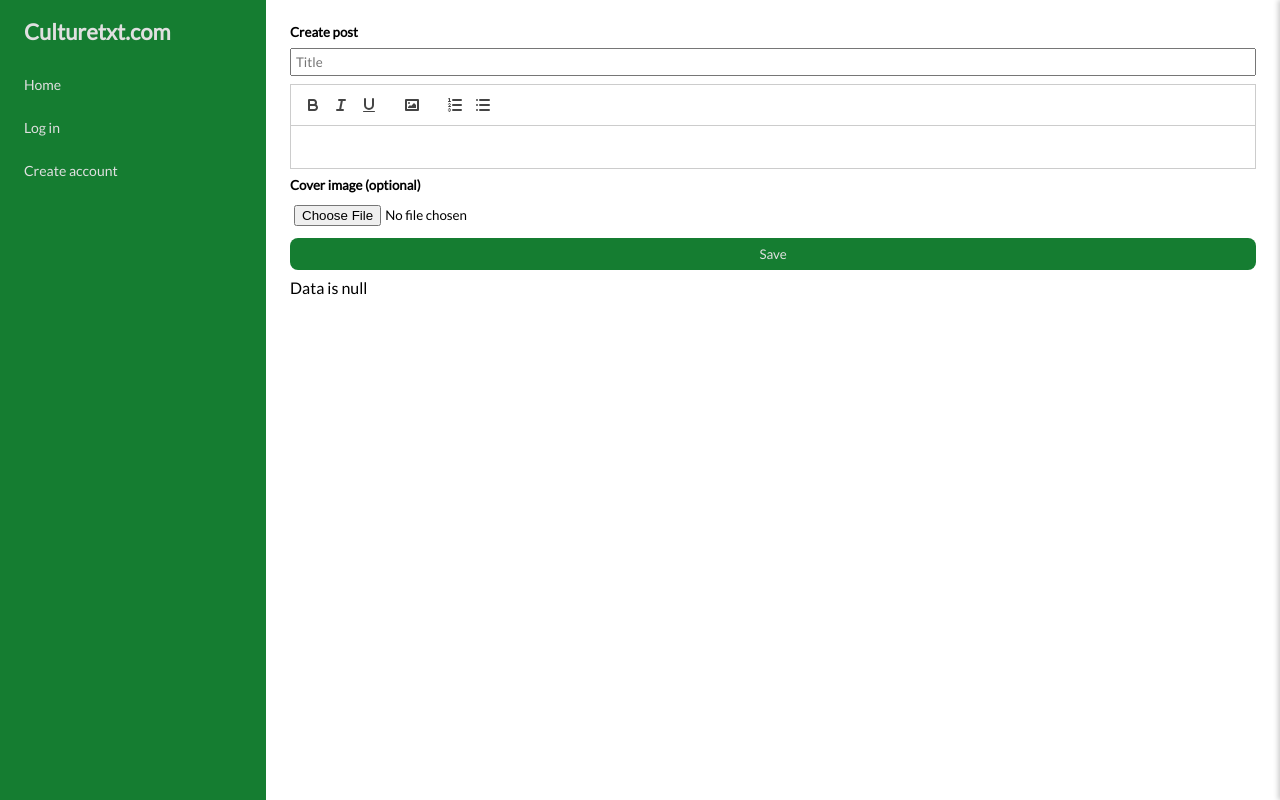
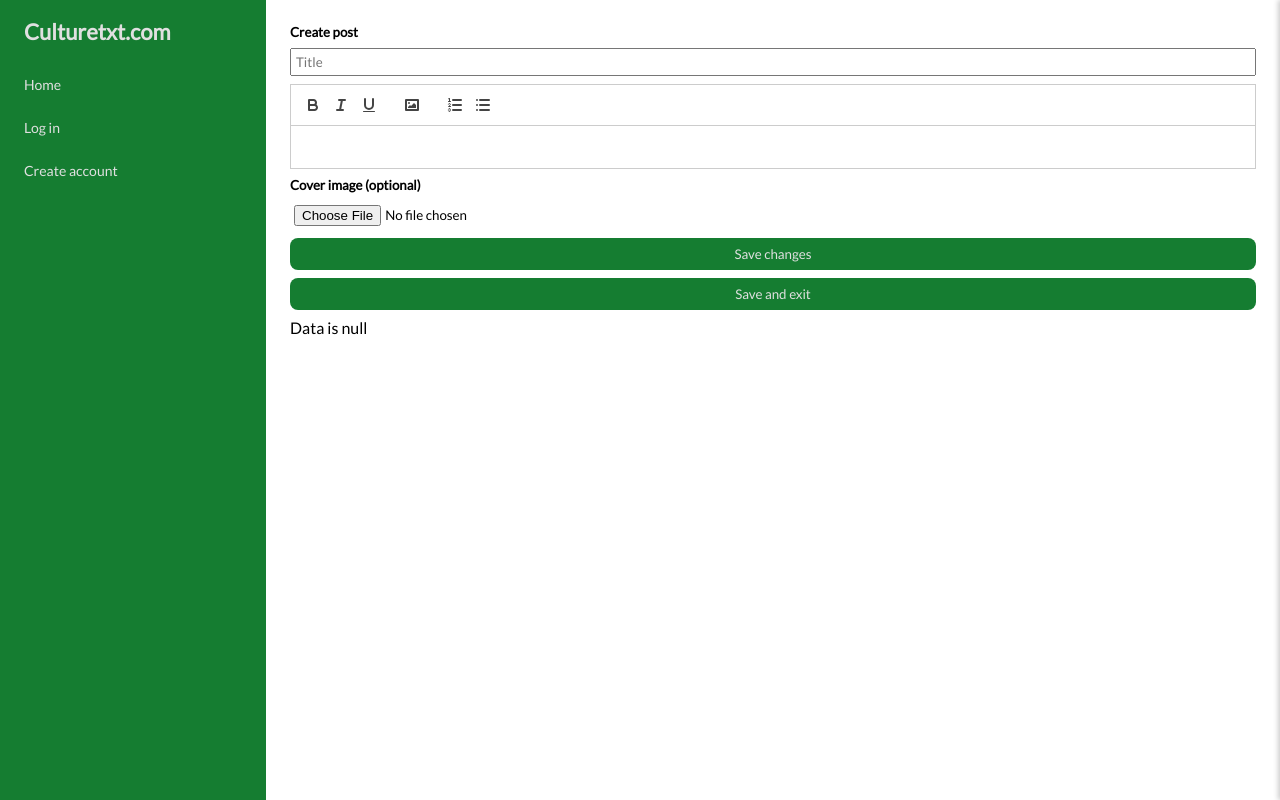
Before and after one commit to ivandax/campodecultura, a React (Vite) app: page /edit/1 in a window 1280 px wide. Built offline with nearby package versions, Linux system fonts and the light colour scheme; no server answers; the database is empty.

Commit message:
Add draft to home for admin

```diff
--- a/src/persistence/post.ts
+++ b/src/persistence/post.ts
@@ -40,11 +40,13 @@ export async function getPost(postId: string): Promise<Result<Post | null>> {
   return tryCatch(callback);
 }
 
-export async function getPosts(): Promise<Result<Post[]>> {
+export async function getPosts(isAdmin: boolean): Promise<Result<Post[]>> {
   const db = getFirestore();
   const callback = async (): Promise<Post[]> => {
     const collectionRef = collection(db, "posts");
-    const q = query(collectionRef, where('status', '==', 'published'));
+    const q = isAdmin
+      ? query(collectionRef)
+      : query(collectionRef, where("status", "==", "published"));
     const documents = await getDocs(q);
     if (documents.size > 0) {
       const parsed: Post[] = [];
--- a/src/presentation/components/HomeTable/HomeTable.tsx
+++ b/src/presentation/components/HomeTable/HomeTable.tsx
@@ -22,6 +22,9 @@ function HomeTable({ posts }: HomeTableProps) {
           <TableHeaderCell $width={20}>
             <BodyText color={"gray"}>Published date</BodyText>
           </TableHeaderCell>
+          <TableHeaderCell $width={20}>
+            <BodyText color={"gray"}>Status</BodyText>
+          </TableHeaderCell>
         </tr>
       </thead>
       <tbody>
@@ -44,6 +47,9 @@ function HomeTable({ posts }: HomeTableProps) {
                 {timestampToHumanReadbleDate(item.createdOn, "es")}
               </H2CategoryTitle>
             </TableCell>
+            <TableCell $pointer onClick={() => void 0} $width={20}>
+              <BodyText>{item.status}</BodyText>
+            </TableCell>
           </TableRow>
         ))}
       </tbody>
--- a/src/presentation/views/CreateEditPost/CreateEditPost.tsx
+++ b/src/presentation/views/CreateEditPost/CreateEditPost.tsx
@@ -31,7 +31,7 @@ function CreateEditPost() {
       coverImage: photo,
       language: "en",
       categories: [],
-      status: "published"
+      status: "published",
     });
     setIsLoading(false);
     if (result.error) {
@@ -57,6 +57,10 @@ function CreateEditPost() {
       setMessage(result.error.message);
       return;
     }
+  };
+
+  const handleEditPostAndNavigateAway = async (e: React.FormEvent) => {
+    await handleEditPost(e);
     navigate("/home");
   };
 
@@ -102,7 +106,9 @@ function CreateEditPost() {
   }, [postId]);
 
   return (
-    <FormWrapper onSubmit={postId ? handleEditPost : handleCreatePost}>
+    <FormWrapper
+      onSubmit={postId ? handleEditPostAndNavigateAway : handleCreatePost}
+    >
       <h5>Create post</h5>
       <input
         value={title}
@@ -129,8 +135,17 @@ function CreateEditPost() {
           <img src={photo} alt="Preview" style={{ maxWidth: "100%" }} />
         </PhotoPreview>
       )}
+      <MainButton
+        disabled={isLoading}
+        onClick={(e) => {
+          e.preventDefault();
+          handleEditPost(e);
+        }}
+      >
+        {isLoading ? "Saving..." : "Save changes"}
+      </MainButton>
       <MainButton type="submit" disabled={isLoading}>
-        {isLoading ? "Saving..." : "Save"}
+        {isLoading ? "Saving..." : "Save and exit"}
       </MainButton>
       {message && <p>{message}</p>}
     </FormWrapper>
--- a/src/presentation/views/Home/Home.tsx
+++ b/src/presentation/views/Home/Home.tsx
@@ -5,16 +5,20 @@ import { HomeTable } from "@src/presentation/components/HomeTable";
 import { getPosts } from "@src/persistence/post";
 import { useEffect, useState } from "react";
 import { Post } from "@src/domain/Post";
+import { useAuthStore } from "@src/presentation/store/authStore";
 
 function Home() {
   const [isLoading, setIsLoading] = useState(false);
   const [message, setMessage] = useState<null | string>(null);
   const [posts, setPosts] = useState<Post[] | null>(null);
+  const appUser = useAuthStore((state) => state.user);
+
+  const isAdmin = appUser && appUser.role === "ADMIN" ? true : false;
 
   useEffect(() => {
     const handleGetPosts = async () => {
       setIsLoading(true);
-      const posts = await getPosts();
+      const posts = await getPosts(isAdmin);
       setIsLoading(false);
 
       if (posts.error) {
@@ -24,6 +28,7 @@ function Home() {
       setPosts(posts.data);
     };
     handleGetPosts();
+    // eslint-disable-next-line react-hooks/exhaustive-deps
   }, []);
 
   return (
```
